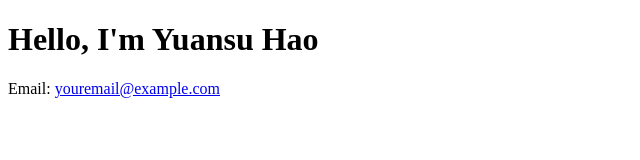
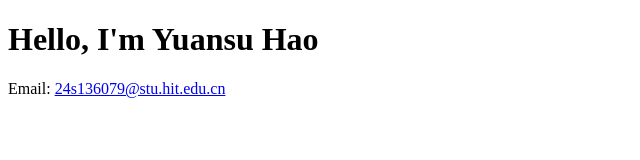
Before and after one commit to YuansuHao/YuansuHao.github.io, a plain HTML site: page index.html in a window 1280 px wide. Shown: the full height of the page, 0-640 px from the left. Drawn offline with Linux system fonts and the light colour scheme.

Commit message:
Update index.html

```diff
--- a/index.html
+++ b/index.html
@@ -7,6 +7,6 @@
 </head>
 <body>
     <h1>Hello, I'm Yuansu Hao</h1>
-    <p>Email: <a href="mailto:24s136079@stu.hit.edu.cn">youremail@example.com</a></p>
+    <p>Email: <a href="mailto:24s136079@stu.hit.edu.cn">24s136079@stu.hit.edu.cn</a></p>
 </body>
 </html>
```
